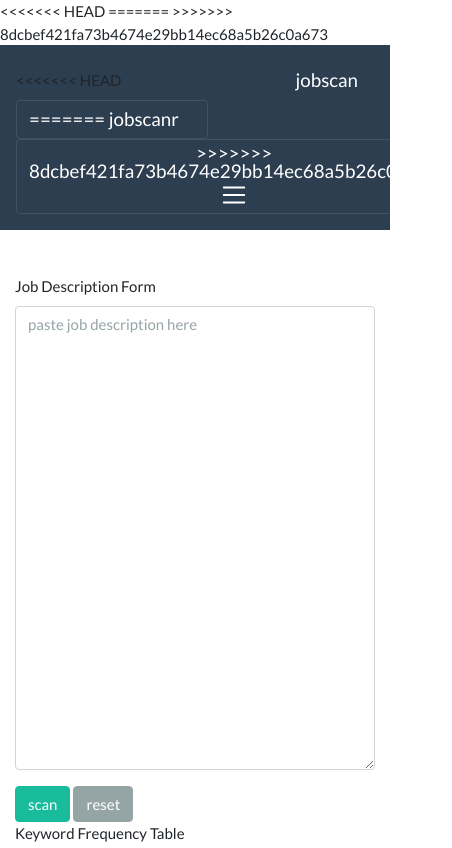
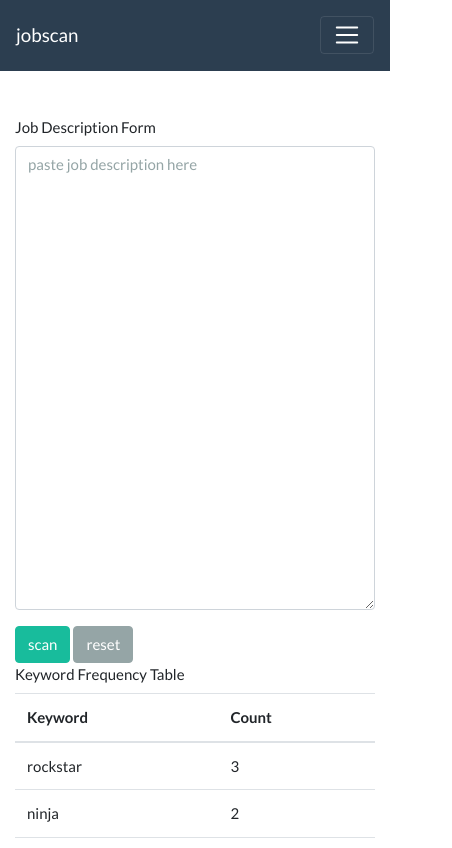
Before and after one commit to mwestervelt/jobscan, a plain HTML site: page index.html in a window 390 px wide. Shown: the top 848 px of the page, 452 px wide, since content can reach past the window. Drawn offline with nearby package versions, Linux system fonts and the light colour scheme.

Commit message:
resolve conflicts

```diff
--- a/index.html
+++ b/index.html
@@ -7,25 +7,15 @@
     <meta charset="UTF-8">
     <meta name="viewport" content="width=device-width, initial-scale=1.0">
     <meta http-equiv="X-UA-Compatible" content="ie=edge">
-<<<<<<< HEAD
     <title>Document</title>
     <script data-ad-client="ca-pub-5085510991960695" async src="https://pagead2.googlesyndication.com/pagead/js/adsbygoogle.js"></script>
-=======
-    <title>jobscanr</title>
->>>>>>> 8dcbef421fa73b4674e29bb14ec68a5b26c0a673
 </head>
 
 <body>
     <!-- NAV -->
     <nav class="navbar navbar-expand-lg navbar-dark bg-primary">
-<<<<<<< HEAD
         <a class="navbar-brand" href="#">jobscan</a>
         <button class="navbar-toggler" type="button" data-toggle="collapse" data-target="#navbarColor01" aria-controls="navbarColor01" aria-expanded="false" aria-label="Toggle navigation">
-=======
-        <a class="navbar-brand" href="#">jobscanr</a>
-        <button class="navbar-toggler" type="button" data-toggle="collapse" data-target="#navbarColor01"
-            aria-controls="navbarColor01" aria-expanded="false" aria-label="Toggle navigation">
->>>>>>> 8dcbef421fa73b4674e29bb14ec68a5b26c0a673
             <span class="navbar-toggler-icon"></span>
         </button>
 
@@ -86,16 +76,13 @@
 </body>
 
 
-<<<<<<< HEAD
-<script src="https://code.jquery.com/jquery-3.4.1.slim.min.js" integrity="sha256-pasqAKBDmFT4eHoN2ndd6lN370kFiGUFyTiUHWhU7k8=" crossorigin="anonymous"></script>
+<<<<<<< HEAD <script src="https://code.jquery.com/jquery-3.4.1.slim.min.js" integrity="sha256-pasqAKBDmFT4eHoN2ndd6lN370kFiGUFyTiUHWhU7k8=" crossorigin="anonymous">
+    </script>
     <script src="https://cdn.jsdelivr.net/npm/popper.js@1.16.0/dist/umd/popper.min.js" integrity="sha384-Q6E9RHvbIyZFJoft+2mJbHaEWldlvI9IOYy5n3zV9zzTtmI3UksdQRVvoxMfooAo" crossorigin="anonymous"></script>
     <script src="https://stackpath.bootstrapcdn.com/bootstrap/4.4.1/js/bootstrap.min.js" integrity="sha384-wfSDF2E50Y2D1uUdj0O3uMBJnjuUD4Ih7YwaYd1iqfktj0Uod8GCExl3Og8ifwB6" crossorigin="anonymous"></script>
     =======
-<script src="https://code.jquery.com/jquery-3.4.1.slim.min.js"
-    integrity="sha256-pasqAKBDmFT4eHoN2ndd6lN370kFiGUFyTiUHWhU7k8=" crossorigin="anonymous"></script>
-<script src="https://stackpath.bootstrapcdn.com/bootstrap/4.4.1/js/bootstrap.min.js"
-    integrity="sha384-wfSDF2E50Y2D1uUdj0O3uMBJnjuUD4Ih7YwaYd1iqfktj0Uod8GCExl3Og8ifwB6"
-    crossorigin="anonymous"></script>
+    <script src="https://code.jquery.com/jquery-3.4.1.slim.min.js" integrity="sha256-pasqAKBDmFT4eHoN2ndd6lN370kFiGUFyTiUHWhU7k8=" crossorigin="anonymous"></script>
+    <script src="https://stackpath.bootstrapcdn.com/bootstrap/4.4.1/js/bootstrap.min.js" integrity="sha384-wfSDF2E50Y2D1uUdj0O3uMBJnjuUD4Ih7YwaYd1iqfktj0Uod8GCExl3Og8ifwB6" crossorigin="anonymous"></script>
     >>>>>>> 8dcbef421fa73b4674e29bb14ec68a5b26c0a673
     <script src="stopwords.js"></script>
     <script src="scripts.js"></script>
```
Lines whose indentation alone changed are shown as unchanged.
